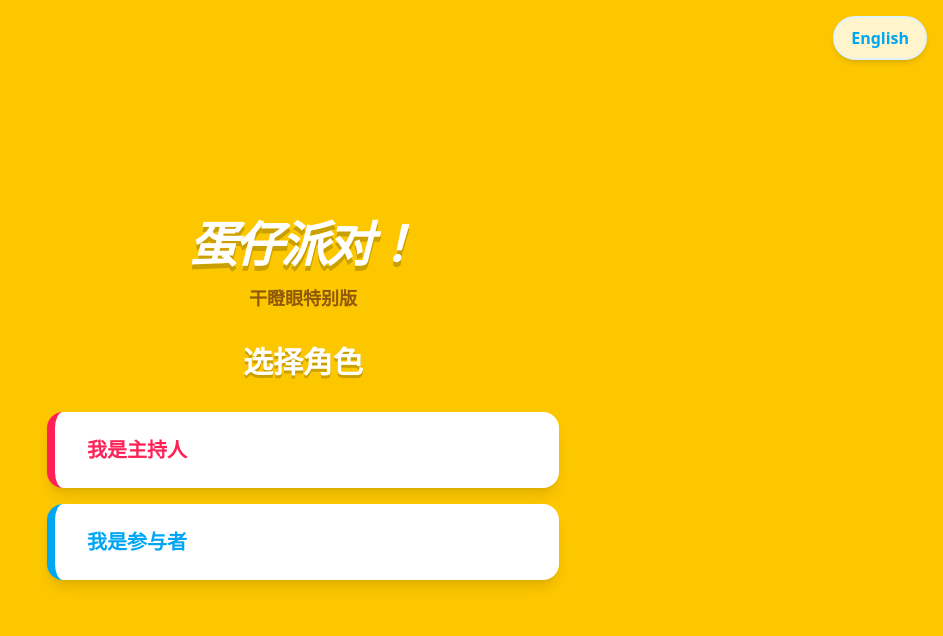
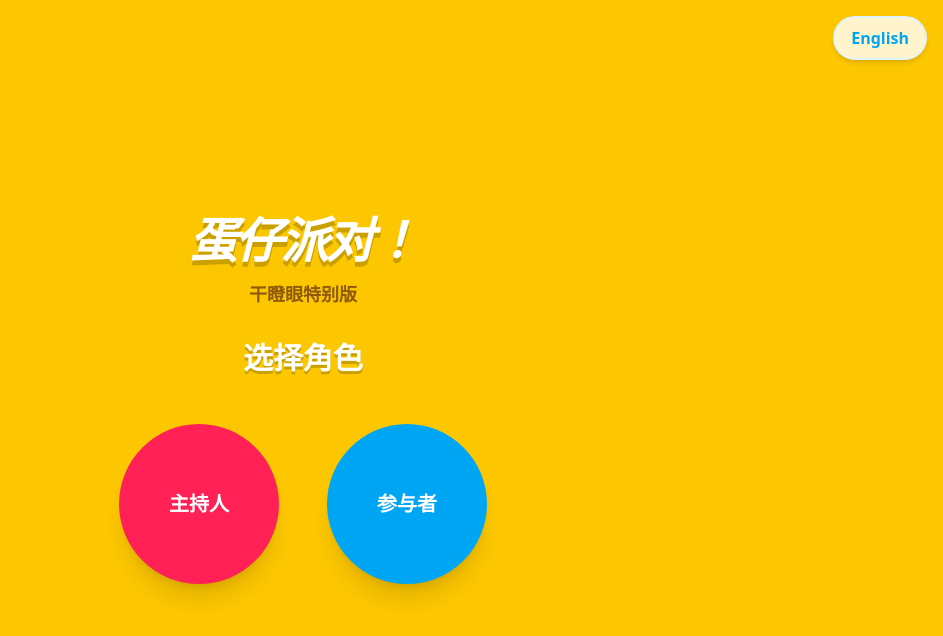
Before and after one commit to KristGao/gan-deng-yan, a React (Vite) app: page / in a window 1280 px wide. Shown: the top 636 px of the page, without its empty margins (337-1280 px from the left). Built offline with nearby package versions, Linux system fonts and the light colour scheme.

Commit message:
Role selection: two circular buttons side by side

```diff
--- a/src/App.tsx
+++ b/src/App.tsx
@@ -1012,27 +1012,27 @@ export default function App() {
             initial={{ y: 50, opacity: 0 }}
             animate={{ y: 0, opacity: 1 }}
             transition={{ delay: 0.2 }}
-            className="w-full max-w-lg"
+            className="w-full max-w-2xl"
           >
-            <h2 className="text-3xl font-black text-white drop-shadow-[0_3px_0_rgba(0,0,0,0.2)] text-center mb-8">
+            <h2 className="text-3xl font-black text-white drop-shadow-[0_3px_0_rgba(0,0,0,0.2)] text-center mb-12">
               {t("selectRole")}
             </h2>
 
-            <div className="flex flex-col gap-4">
-              {/* Host Option */}
+            <div className="flex justify-center items-center gap-12">
+              {/* Host Option - Circle */}
               <button
                 onClick={() => setShowHostKeyInput(true)}
-                className="w-full py-6 bg-white hover:bg-rose-50 rounded-2xl font-black text-xl shadow-lg border-l-8 border-rose-500 transition-all text-left px-8"
+                className="w-40 h-40 bg-rose-500 hover:bg-rose-600 rounded-full font-black text-xl text-white shadow-xl transition-all flex flex-col items-center justify-center gap-2"
               >
-                <span className="text-rose-500">{t("iAmHost")}</span>
+                <span>主持人</span>
               </button>
 
-              {/* Participant Option */}
+              {/* Participant Option - Circle */}
               <button
                 onClick={() => setShowRoomInput("participant")}
-                className="w-full py-6 bg-white hover:bg-sky-50 rounded-2xl font-black text-xl shadow-lg border-l-8 border-sky-500 transition-all text-left px-8"
+                className="w-40 h-40 bg-sky-500 hover:bg-sky-600 rounded-full font-black text-xl text-white shadow-xl transition-all flex flex-col items-center justify-center gap-2"
               >
-                <span className="text-sky-500">{t("iAmParticipant")}</span>
+                <span>参与者</span>
               </button>
             </div>
           </motion.div>
```
